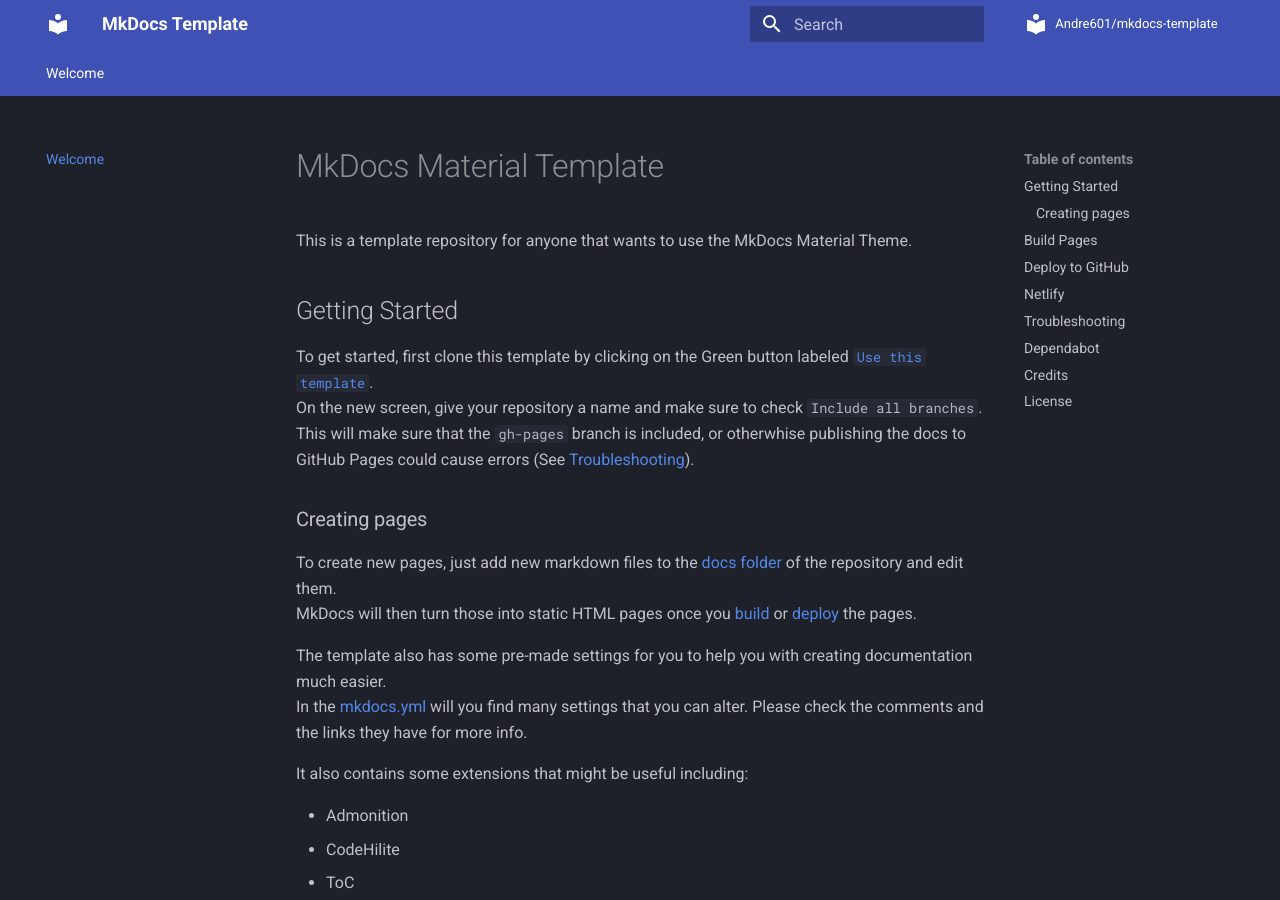
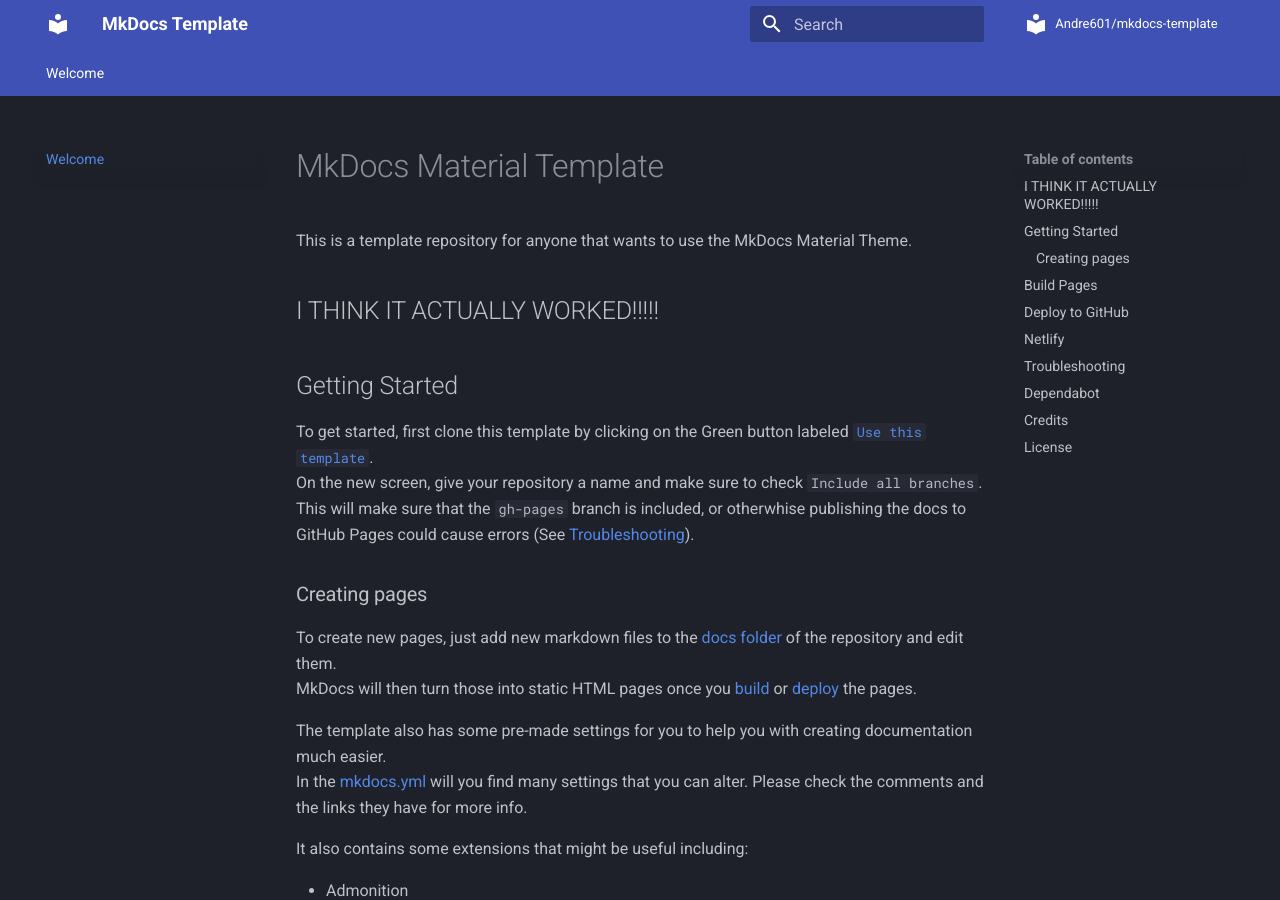
Before and after one commit to alexanderlewisstevens/alexanderlewisstevens.github.io, an MkDocs documentation site: the page built from docs/index.md, in a window 1280 px wide and 900 px high. Built offline with MkDocs 1.6.1 and Material for MkDocs 9.7.7, drawn with Linux system fonts in a browser that asks for light colours; comment, search, counter and statistics services are not loaded.

Commit message:
Update index.md

```diff
--- a/docs/index.md
+++ b/docs/index.md
@@ -18,6 +18,8 @@
 
 # MkDocs Material Template
 This is a template repository for anyone that wants to use the MkDocs Material Theme.
+
+## I THINK IT ACTUALLY WORKED!!!!!
 
 ## Getting Started
 To get started, first clone this template by clicking on the Green button labeled [`Use this template`][use].
```
